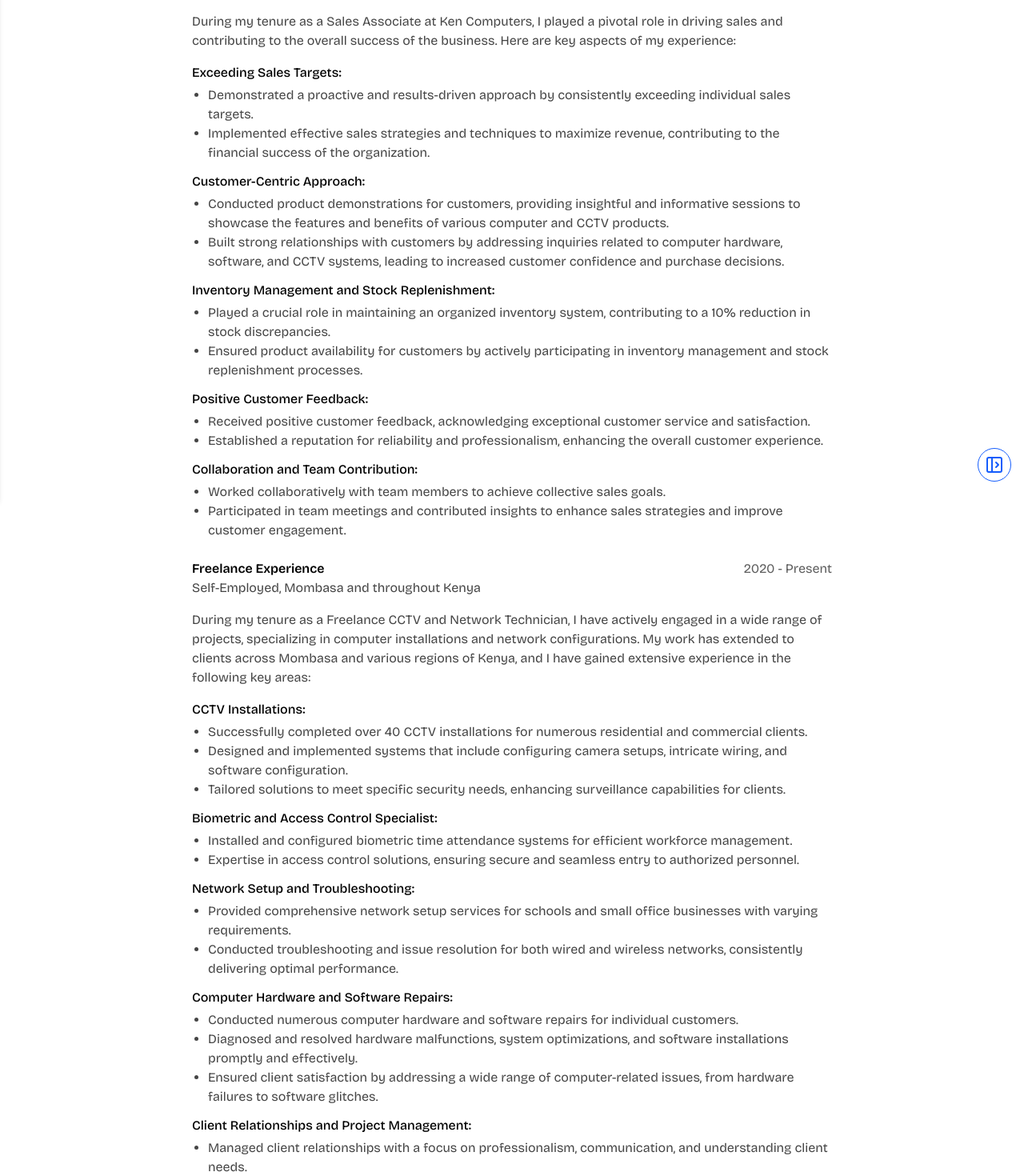
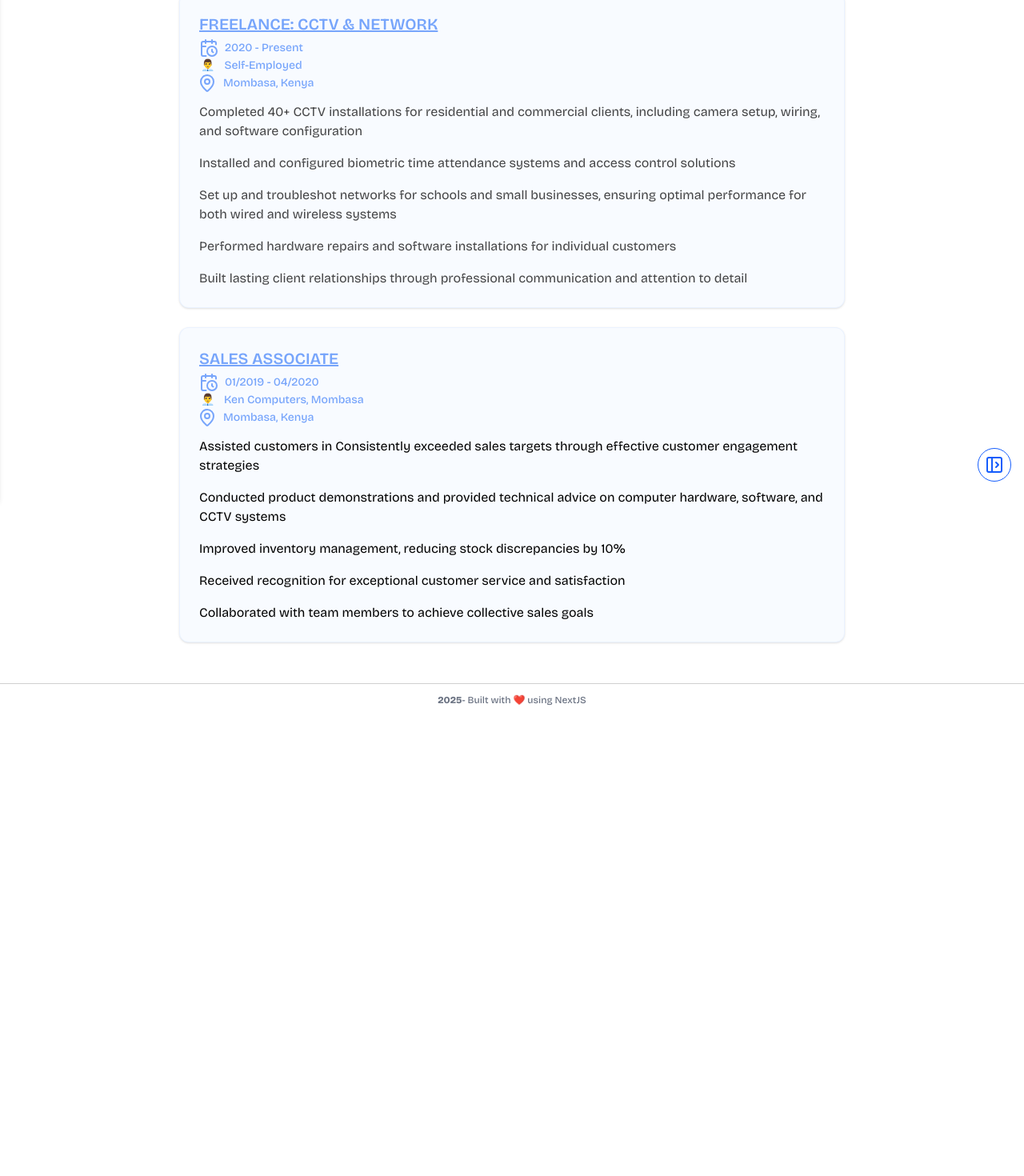
Before and after one commit to cmotanya/dev-portfolio, a Next.js app: page /resume in a window 1280 px wide. Shown: the part 174-1644 px from the top of the page at 80% size. After the commit the page ends 1065 px from the top, so only its background shows below. Built offline with nearby package versions, Linux system fonts and the light colour scheme.

Commit message:
made changes to Contact, About and Resume section pages

```diff
--- a/app/data/font.ts
+++ b/app/data/font.ts
@@ -1,8 +1,8 @@
 import {
   Bricolage_Grotesque as Grotesque,
-  Schibsted_Grotesk as Schibsted,
   Big_Shoulders_Display as BigShoulder,
   Caveat_Brush as Caveat,
+  Poppins,
 } from "next/font/google";
 
 export const grotesque = Grotesque({
@@ -10,9 +10,9 @@ export const grotesque = Grotesque({
   subsets: ["latin"],
 });
 
-export const schibsted = Schibsted({
+export const poppins = Poppins({
+  weight: ["100", "200", "300", "400", "500", "600", "700", "800", "900"],
   variable: "--font-geist-sans",
-  subsets: ["latin"],
 });
 
 export const bigShoulder = BigShoulder({
--- a/app/resume/page.tsx
+++ b/app/resume/page.tsx
@@ -1,231 +1,142 @@
 "use client";
 
-import { ArrowLeft } from "lucide-react";
+import { cn } from "@/lib/utils";
+import { ArrowLeft, CalendarClock, MapPin } from "lucide-react";
 import { useRouter } from "next/navigation";
+import { useEffect, useState } from "react";
 
 export default function Resume() {
+  const [isLoading, setIsLoading] = useState(true);
   const router = useRouter();
 
   const handleClick = () => {
     router.push("/");
   };
 
+  useEffect(() => {
+    const hasLoaded = sessionStorage.getItem("hasLoadedResumePage");
+
+    if (hasLoaded) {
+      setIsLoading(false);
+    } else {
+      const setBlur = setTimeout(() => {
+        setIsLoading(false);
+        sessionStorage.setItem("hasLoadedResumePage", "true");
+      }, 200);
+      return () => clearTimeout(setBlur);
+    }
+  }, []);
+
   return (
-    <section className="mx-auto max-w-4xl px-4 py-8">
+    <section className="mx-auto">
       <button
         onClick={handleClick}
-        className="bg-primary outline-primary/60 text-background/80 -mt-16 flex items-center gap-2 rounded-full px-2.5 py-1.5 outline-offset-2 transition-all ease-in-out active:outline-2"
+        className="bg-primary text-background fixed z-50 -mt-16 flex items-center gap-2 rounded-full px-2.5 py-1.5 outline-offset-2 transition-all ease-in-out active:outline-2"
       >
-        {" "}
         <ArrowLeft size={14} /> <span className="text-sm">Go Back</span>
       </button>
 
       {/* Work Experience */}
-      <div className="mt-8">
-        <h2 className="text-primary border-primary/20 mb-3 border-b pb-1 text-xl font-bold">
+      <div
+        className={cn(
+          "transform-all mt-8 duration-300 ease-in-out",
+          isLoading ? "scale-[98%] blur-sm" : "blur-0 scale-100",
+        )}
+      >
+        <h2 className="border-primary/20 text-textColor/70 mb-3 border-b pb-1 text-3xl font-bold">
           WORK EXPERIENCE
         </h2>
 
-        {/* Sales Associate */}
-        <div className="mb-6">
-          <div className="flex justify-between">
-            <h3 className="font-semibold">Sales Associate</h3>
-            <span className="text-textColor/70">01/2019 - 04/2020</span>
+        {/* Freelance Experience */}
+        <div className="bg-secondary/5 border-secondary/10 mb-6 rounded-xl border p-6 shadow-sm transition-all duration-300 hover:shadow-md">
+          <div className="flex flex-col justify-between gap-1">
+            <h3 className="text-secondary text-xl font-semibold whitespace-nowrap uppercase underline">
+              Freelance: CCTV & Network
+            </h3>
+
+            <div className="text-sm">
+              <span className="text-secondary flex items-center gap-2 font-medium">
+                {" "}
+                <CalendarClock /> 2020 - Present
+              </span>
+              <span className="text-secondary ml-0.5 font-medium">
+                👨‍💼<span className="ml-3">Self-Employed</span>
+              </span>
+              <span className="text-secondary -ml-0.5 flex items-center gap-2 font-medium">
+                <MapPin /> Mombasa, Kenya
+              </span>
             </div>
-          <p className="text-textColor/80">Ken Computers, Mombasa</p>
-          <p className="text-textColor/80 mt-2">
-            During my tenure as a Sales Associate at Ken Computers, I played a
-            pivotal role in driving sales and contributing to the overall
-            success of the business. Here are key aspects of my experience:
-          </p>
+          </div>
 
-          <div className="mt-3">
-            <h4 className="font-medium">Exceeding Sales Targets:</h4>
-            <ul className="text-textColor/80 mt-1 ml-5 list-disc">
+          <ul className="text-textColor/80 mt-3 space-y-4">
             <li>
-                Demonstrated a proactive and results-driven approach by
-                consistently exceeding individual sales targets.
+              Completed 40+ CCTV installations for residential and commercial
+              clients, including camera setup, wiring, and software
+              configuration
             </li>
             <li>
-                Implemented effective sales strategies and techniques to
-                maximize revenue, contributing to the financial success of the
-                organization.
+              Installed and configured biometric time attendance systems and
+              access control solutions
+            </li>
+            <li>
+              Set up and troubleshot networks for schools and small businesses,
+              ensuring optimal performance for both wired and wireless systems
+            </li>
+            <li>
+              Performed hardware repairs and software installations for
+              individual customers
+            </li>
+            <li>
+              Built lasting client relationships through professional
+              communication and attention to detail
             </li>
           </ul>
         </div>
 
-          <div className="mt-3">
-            <h4 className="font-medium">Customer-Centric Approach:</h4>
-            <ul className="text-textColor/80 mt-1 ml-5 list-disc">
-              <li>
-                Conducted product demonstrations for customers, providing
-                insightful and informative sessions to showcase the features and
-                benefits of various computer and CCTV products.
-              </li>
-              <li>
-                Built strong relationships with customers by addressing
-                inquiries related to computer hardware, software, and CCTV
-                systems, leading to increased customer confidence and purchase
-                decisions.
-              </li>
-            </ul>
-          </div>
+        {/* Sales Associate */}
+        <div className="bg-secondary/5 border-secondary/10 mb-6 rounded-xl border p-6 shadow-sm transition-all duration-300 hover:shadow-md">
+          <div className="flex flex-col justify-between gap-1">
+            <h3 className="text-secondary text-xl font-semibold uppercase underline">
+              Sales Associate
+            </h3>
 
-          <div className="mt-3">
-            <h4 className="font-medium">
-              Inventory Management and Stock Replenishment:
-            </h4>
-            <ul className="text-textColor/80 mt-1 ml-5 list-disc">
-              <li>
-                Played a crucial role in maintaining an organized inventory
-                system, contributing to a 10% reduction in stock discrepancies.
-              </li>
-              <li>
-                Ensured product availability for customers by actively
-                participating in inventory management and stock replenishment
-                processes.
-              </li>
-            </ul>
-          </div>
+            <div className="text-sm">
+              <span className="text-secondary flex items-center gap-2 font-medium">
+                {" "}
+                <CalendarClock />
+                01/2019 - 04/2020
+              </span>
 
-          <div className="mt-3">
-            <h4 className="font-medium">Positive Customer Feedback:</h4>
-            <ul className="text-textColor/80 mt-1 ml-5 list-disc">
-              <li>
-                Received positive customer feedback, acknowledging exceptional
-                customer service and satisfaction.
-              </li>
-              <li>
-                Established a reputation for reliability and professionalism,
-                enhancing the overall customer experience.
-              </li>
-            </ul>
-          </div>
+              <span className="text-secondary ml-0.5 font-medium">
+                👨‍💼<span className="ml-2"> Ken Computers, Mombasa</span>
+              </span>
 
-          <div className="mt-3">
-            <h4 className="font-medium">
-              Collaboration and Team Contribution:
-            </h4>
-            <ul className="text-textColor/80 mt-1 ml-5 list-disc">
-              <li>
-                Worked collaboratively with team members to achieve collective
-                sales goals.
-              </li>
-              <li>
-                Participated in team meetings and contributed insights to
-                enhance sales strategies and improve customer engagement.
-              </li>
-            </ul>
+              <span className="text-secondary -ml-0.5 flex items-center gap-2 font-medium">
+                <MapPin /> Mombasa, Kenya
+              </span>
             </div>
           </div>
 
-        {/* Freelance Experience */}
-        <div>
-          <div className="flex justify-between">
-            <h3 className="font-semibold">Freelance Experience</h3>
-            <span className="text-textColor/70">2020 - Present</span>
-          </div>
-          <p className="text-textColor/80">
-            Self-Employed, Mombasa and throughout Kenya
-          </p>
-          <p className="text-textColor/80 mt-2">
-            During my tenure as a Freelance CCTV and Network Technician, I have
-            actively engaged in a wide range of projects, specializing in
-            computer installations and network configurations. My work has
-            extended to clients across Mombasa and various regions of Kenya, and
-            I have gained extensive experience in the following key areas:
-          </p>
-
-          <div className="mt-3">
-            <h4 className="font-medium">CCTV Installations:</h4>
-            <ul className="text-textColor/80 mt-1 ml-5 list-disc">
+          <ul className="mt-3 space-y-4">
             <li>
-                Successfully completed over 40 CCTV installations for numerous
-                residential and commercial clients.
+              Assisted customers in Consistently exceeded sales targets through
+              effective customer engagement strategies
             </li>
             <li>
-                Designed and implemented systems that include configuring camera
-                setups, intricate wiring, and software configuration.
+              Conducted product demonstrations and provided technical advice on
+              computer hardware, software, and CCTV systems
             </li>
             <li>
-                Tailored solutions to meet specific security needs, enhancing
-                surveillance capabilities for clients.
+              Improved inventory management, reducing stock discrepancies by 10%
+            </li>
+            <li>
+              Received recognition for exceptional customer service and
+              satisfaction
+            </li>
+            <li>
+              Collaborated with team members to achieve collective sales goals
             </li>
           </ul>
-          </div>
-
-          <div className="mt-3">
-            <h4 className="font-medium">
-              Biometric and Access Control Specialist:
-            </h4>
-            <ul className="text-textColor/80 mt-1 ml-5 list-disc">
-              <li>
-                Installed and configured biometric time attendance systems for
-                efficient workforce management.
-              </li>
-              <li>
-                Expertise in access control solutions, ensuring secure and
-                seamless entry to authorized personnel.
-              </li>
-            </ul>
-          </div>
-
-          <div className="mt-3">
-            <h4 className="font-medium">Network Setup and Troubleshooting:</h4>
-            <ul className="text-textColor/80 mt-1 ml-5 list-disc">
-              <li>
-                Provided comprehensive network setup services for schools and
-                small office businesses with varying requirements.
-              </li>
-              <li>
-                Conducted troubleshooting and issue resolution for both wired
-                and wireless networks, consistently delivering optimal
-                performance.
-              </li>
-            </ul>
-          </div>
-
-          <div className="mt-3">
-            <h4 className="font-medium">
-              Computer Hardware and Software Repairs:
-            </h4>
-            <ul className="text-textColor/80 mt-1 ml-5 list-disc">
-              <li>
-                Conducted numerous computer hardware and software repairs for
-                individual customers.
-              </li>
-              <li>
-                Diagnosed and resolved hardware malfunctions, system
-                optimizations, and software installations promptly and
-                effectively.
-              </li>
-              <li>
-                Ensured client satisfaction by addressing a wide range of
-                computer-related issues, from hardware failures to software
-                glitches.
-              </li>
-            </ul>
-          </div>
-
-          <div className="mt-3">
-            <h4 className="font-medium">
-              Client Relationships and Project Management:
-            </h4>
-            <ul className="text-textColor/80 mt-1 ml-5 list-disc">
-              <li>
-                Managed client relationships with a focus on professionalism,
-                communication, and understanding client needs.
-              </li>
-              <li>
-                Handled project scheduling and billing, ensuring timely and
-                efficient service delivery.
-              </li>
-              <li>
-                Developed lasting client partnerships through a commitment to
-                quality service and attention to detail.
-              </li>
-            </ul>
-          </div>
         </div>
       </div>
     </section>
```
Also changed, not shown: app/about/page.tsx (+89 -48 lines), app/contact/page.tsx (+29 -30 lines), app/sample.tsx (added, +67 -0 lines). Lines whose indentation alone changed are shown as unchanged.
